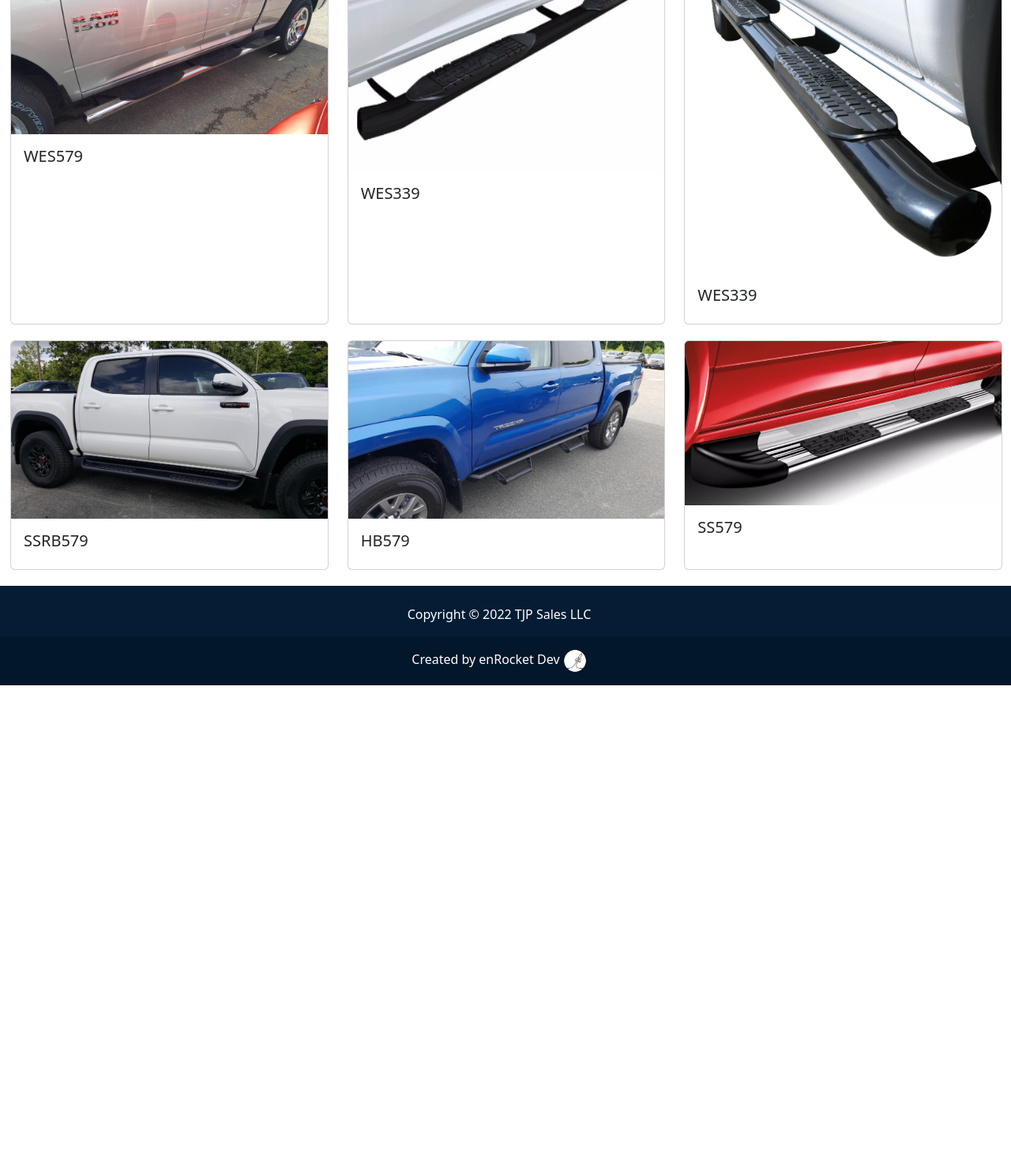
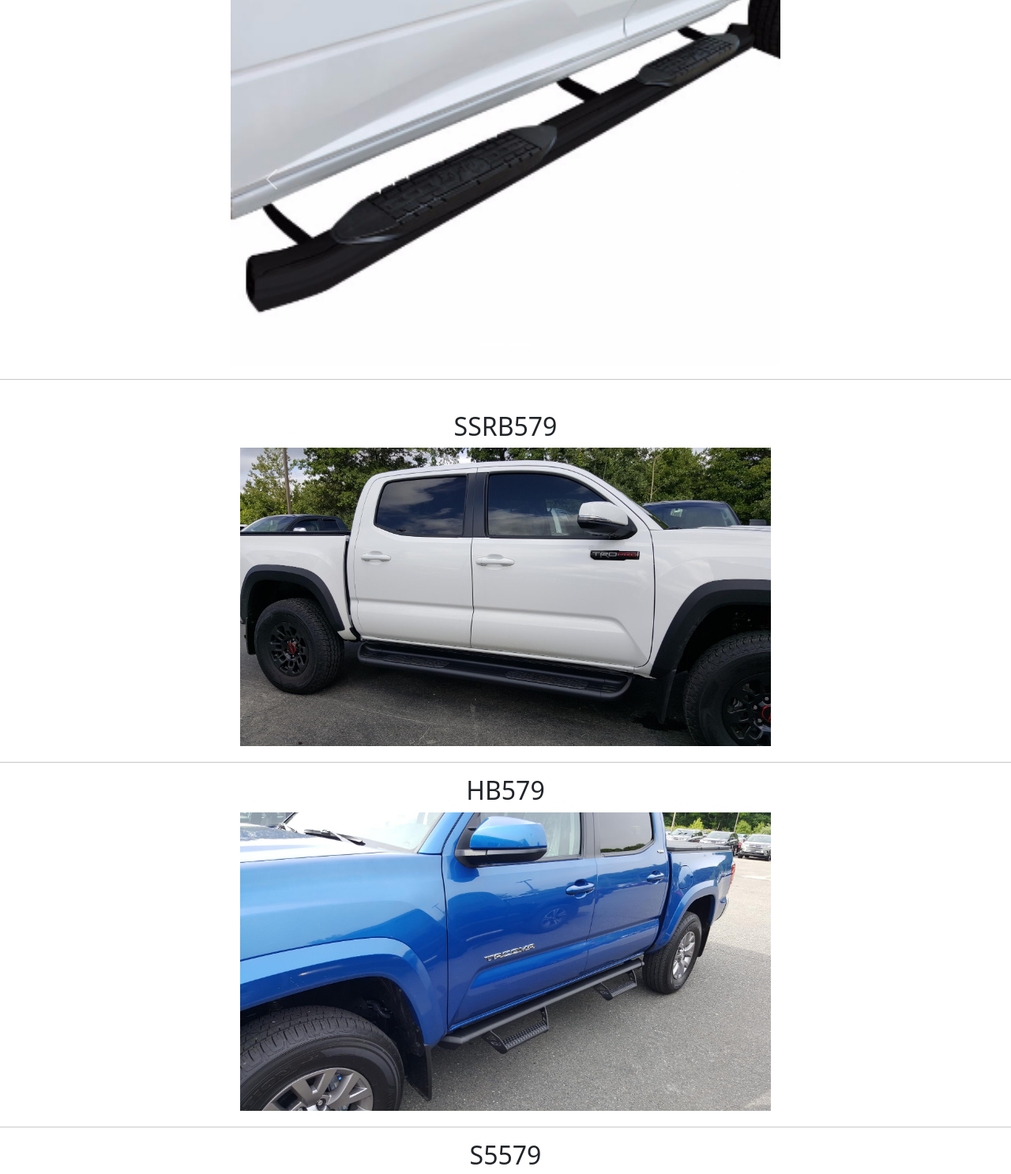
Before and after one commit to NinaRocket/TJPSales, a website: page components/Pages/sidesteps.html in a window 1280 px wide. Shown: the part 183-1670 px from the top of the page at 79% size. Before the commit the page ends 1051 px from the top, so only its background shows below. Drawn offline with nearby package versions, Linux system fonts and the light colour scheme.

Commit message:
other pages done awaiting pics and feedback for more changes

```diff
--- a/components/Pages/sidesteps.html
+++ b/components/Pages/sidesteps.html
@@ -15,67 +15,87 @@
     <header-component></header-component>
 
      <h1 style="text-align:center;">Step Bars/Running Boards</h1>
-     <div class="row col-12 row-cols-1 row-cols-md-3 g-4" style="margin-left:1px;margin-bottom:20px;">
 
-        <div class="col">
-            <div class="card h-100">
-              <img src="../../assets/SideSteps/WES579sidestep.jpeg" class="card-img-top" alt="...">
-              <div class="card-body">
-                <h5 class="card-title">WES579</h5>
-                <p class="card-text"></p>
+          <!-- Begin Carousel -->
+          <div class="container carousel-container">
+            <h2 style="text-align:center;">WES339</h2>
+            <div id="carouselExampleIndicators" class="carousel slide" data-bs-ride="true">
+              <div class="carousel-indicators">
+                <button type="button" data-bs-target="#carouselExampleIndicators" data-bs-slide-to="0" class="active" aria-current="true" aria-label="Slide 1a"></button>
+                <button type="button" data-bs-target="#carouselExampleIndicators" data-bs-slide-to="1" aria-label="Slide 2a"></button>
               </div>
+              <div class="carousel-inner">
+                <div class="carousel-item active">
+                  <img src="../../assets/SideSteps/WES339sidestep.png" class="d-block w-100" alt="...">
+                </div>
+                <div class="carousel-item">
+                  <img src="../../assets/SideSteps/WES339sidestep.jpeg" class="d-block w-100" alt="...">
+                </div>
+              </div>
+              <button class="carousel-control-prev" type="button" data-bs-target="#carouselExampleIndicators" data-bs-slide="prev">
+                <span class="carousel-control-prev-icon" aria-hidden="true"></span>
+                <span class="visually-hidden">Previous</span>
+              </button>
+              <button class="carousel-control-next" type="button" data-bs-target="#carouselExampleIndicators" data-bs-slide="next">
+                <span class="carousel-control-next-icon" aria-hidden="true"></span>
+                <span class="visually-hidden">Next</span>
+              </button>
             </div>
           </div>
+          <hr>
+          <br>
+           <!-- //end carousel -->
+
+           <h2 style="text-align:center;">SSRB579</h2>
+     <div class="row container" style="margin:auto;">
         <div class="col">
-          <div class="card h-100">
-            <img src="../../assets/SideSteps/WES339sidestep.png" class="card-img-top" alt="...">
-            <div class="card-body">
-              <h5 class="card-title">WES339</h5>
-              <p class="card-text"></p>
+              <img src="../../assets/SideSteps/SSRB579sidestep.jpeg" class="card-img-top" alt="...">
             </div>
           </div>
-        </div>
+      </div>
+<hr>
+      <h2 style="text-align:center;">HB579</h2>
+      <div class="row container" style="margin:auto;">
         <div class="col">
-            <div class="card h-100">
-              <img src="../../assets/SideSteps/WES339sidestep.jpeg" class="card-img-top" alt="...">
-              <div class="card-body">
-                <h5 class="card-title">WES339</h5>
-                <p class="card-text"></p>
-              </div>
+              <img src="../../assets/SideSteps/HB579sidestep.jpeg"" class="card-img-top" alt="...">
+            </div>
+          </div>
+      </div>
+<hr>
+      <h2 style="text-align:center;">S5579</h2>
+      <div class="row container" style="margin:auto;">
+        <div class="col">
+              <img src="../../assets/SideSteps/SS579sidestep.png" class="card-img-top" alt="...">
+            </div>
+          </div>
+      </div>
+<hr>
+      <h2 style="text-align:center;">RAPGT</h2>
+      <div class="row container" style="margin:auto;">
+        <div class="col">
+              <img src="../../assets/SideSteps/RAPGT.jpg" class="card-img-top" alt="...">
+            </div>
+          </div>
+      </div>
+<hr>
+      <h2 style="text-align:center;">WES20</h2>
+      <div class="row container" style="margin:auto;">
+        <div class="col">
+              <img src="../../assets/SideSteps/WES20.jpg" class="card-img-top" alt="...">
+            </div>
+          </div>
+      </div>
+<hr>
+      <h2 style="text-align:center;">WES56</h2>
+      <div class="row container" style="margin:auto;">
+        <div class="col">
+              <img src="../../assets/SideSteps/WES56.jpg" class="card-img-top" alt="...">
             </div>
           </div>
       </div>
 
-      <div class="row col-12 row-cols-1 row-cols-md-3 g-4" style="margin-left:1px;">
 
-        <div class="col">
-            <div class="card h-100">
-              <img src="../../assets/SideSteps/SSRB579sidestep.jpeg" class="card-img-top" alt="...">
-              <div class="card-body">
-                <h5 class="card-title">SSRB579</h5>
-                <p class="card-text"></p>
-              </div>
-            </div>
-          </div>
-        <div class="col">
-            <div class="card h-100">
-              <img src="../../assets/SideSteps/HB579sidestep.jpeg" class="card-img-top" alt="...">
-              <div class="card-body">
-                <h5 class="card-title">HB579</h5>
-                <p class="card-text"></p>
-              </div>
-            </div>
-        </div>
-        <div class="col">
-            <div class="card h-100">
-              <img src="../../assets/SideSteps/SS579sidestep.png" class="card-img-top" alt="...">
-              <div class="card-body">
-                <h5 class="card-title">SS579</h5>
-                <p class="card-text"></p>
-              </div>
-            </div>
-        </div>
-      </div>
+
 
 <footer-component></footer-component>
       <script src="https://cdn.jsdelivr.net/npm/bootstrap@5.3.0-alpha1/dist/js/bootstrap.bundle.min.js" integrity="sha384-w76AqPfDkMBDXo30jS1Sgez6pr3x5MlQ1ZAGC+nuZB+EYdgRZgiwxhTBTkF7CXvN" crossorigin="anonymous"></script>
--- a/style.css
+++ b/style.css
@@ -148,3 +148,9 @@ h4 {
         height: 180px;
     }
 } */
+
+@media (min-width: 992px){
+.container, .container-lg, .container-md, .container-sm {
+    max-width: 720px !important;
+}
+}
```
Also changed, not shown: components/Pages/bedliners.html (+2 -0 lines), components/Pages/toolboxes.html (+6 -10 lines), index.html (+1 -1 lines), assets/SideSteps/RAPGT.jpg (added), assets/SideSteps/WES20.jpg (added), assets/SideSteps/WES56.jpg (added).
